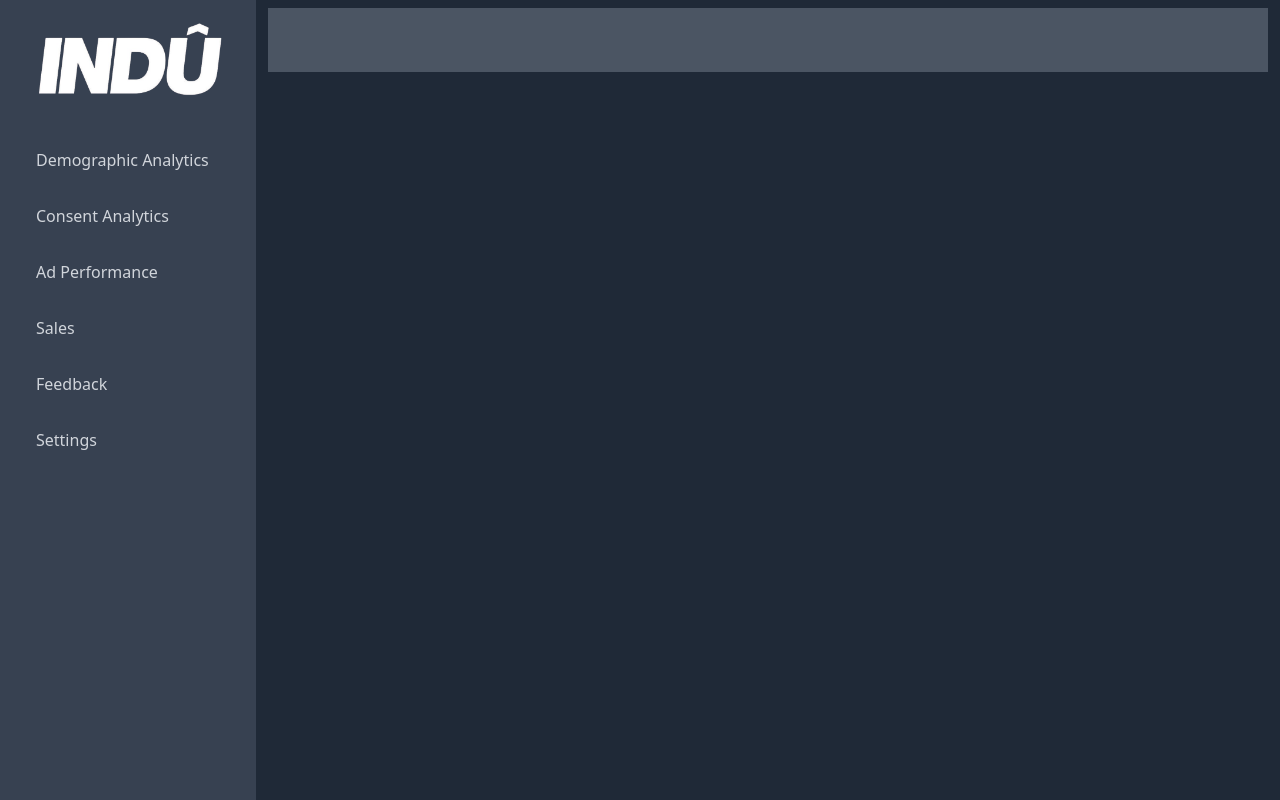
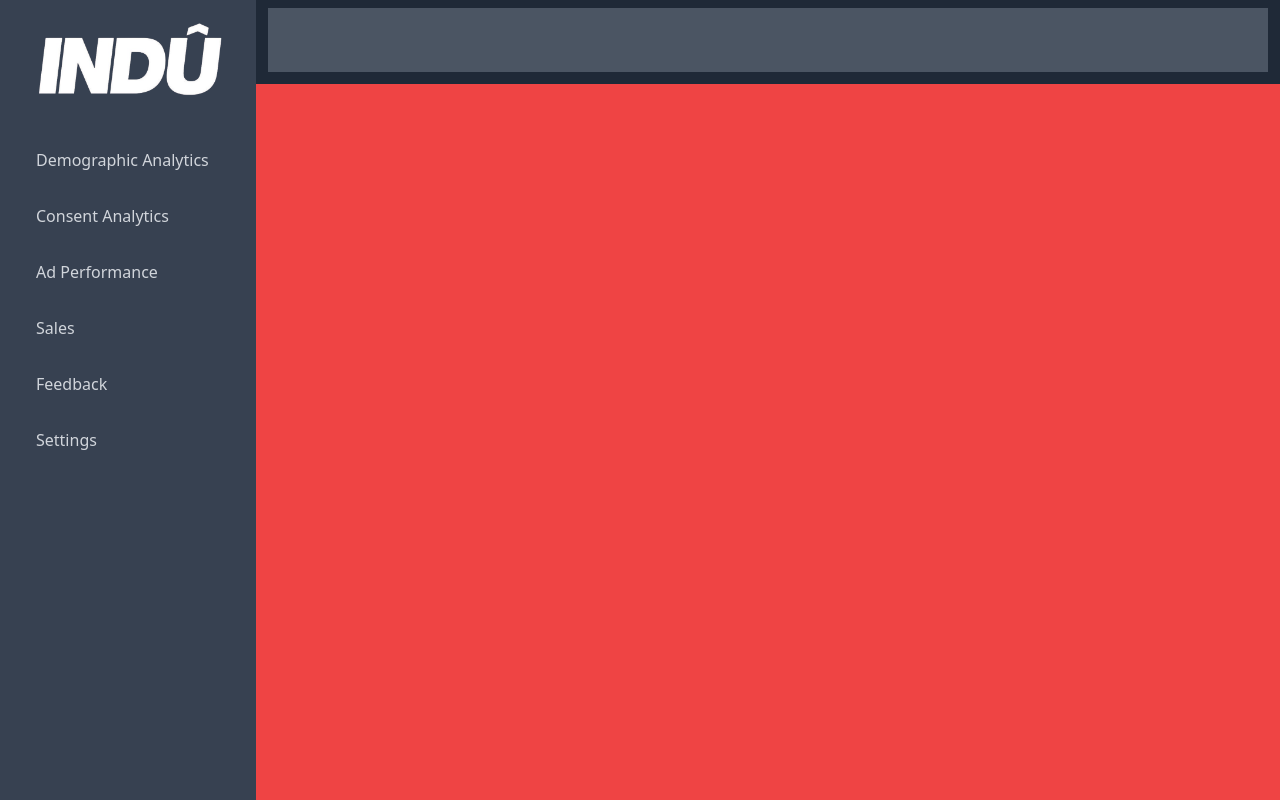
Before and after one commit to dlsntos/smart-target-admin-dashboard, a React (Vite) app: page /dashboard in a window 1280 px wide. Built offline with nearby package versions, Linux system fonts and the light colour scheme; the HTML template or start-up script is replaced by a standard one.

Commit message:
add temporary style for now

```diff
--- a/src/index.jsx
+++ b/src/index.jsx
@@ -1,7 +1,9 @@
-function Dashboard (){
-    return(
-        <></>
-    );
+function Dashboard() {
+  return (
+    <div className="h-[calc(100vh-5rem)] ml-64 bg-red-500">
+
+    </div>
+  );
 }
 
 export default Dashboard;
```
